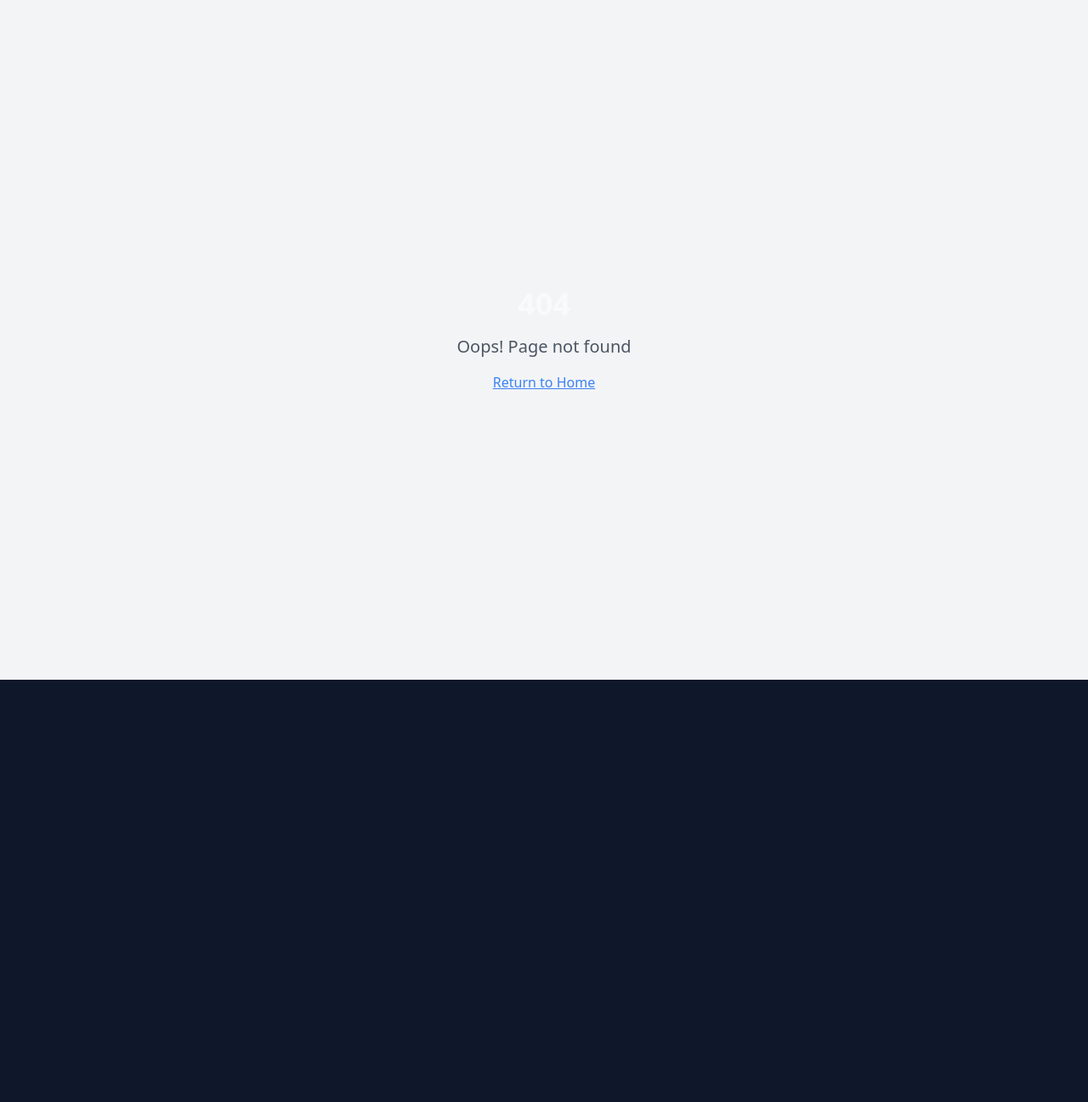
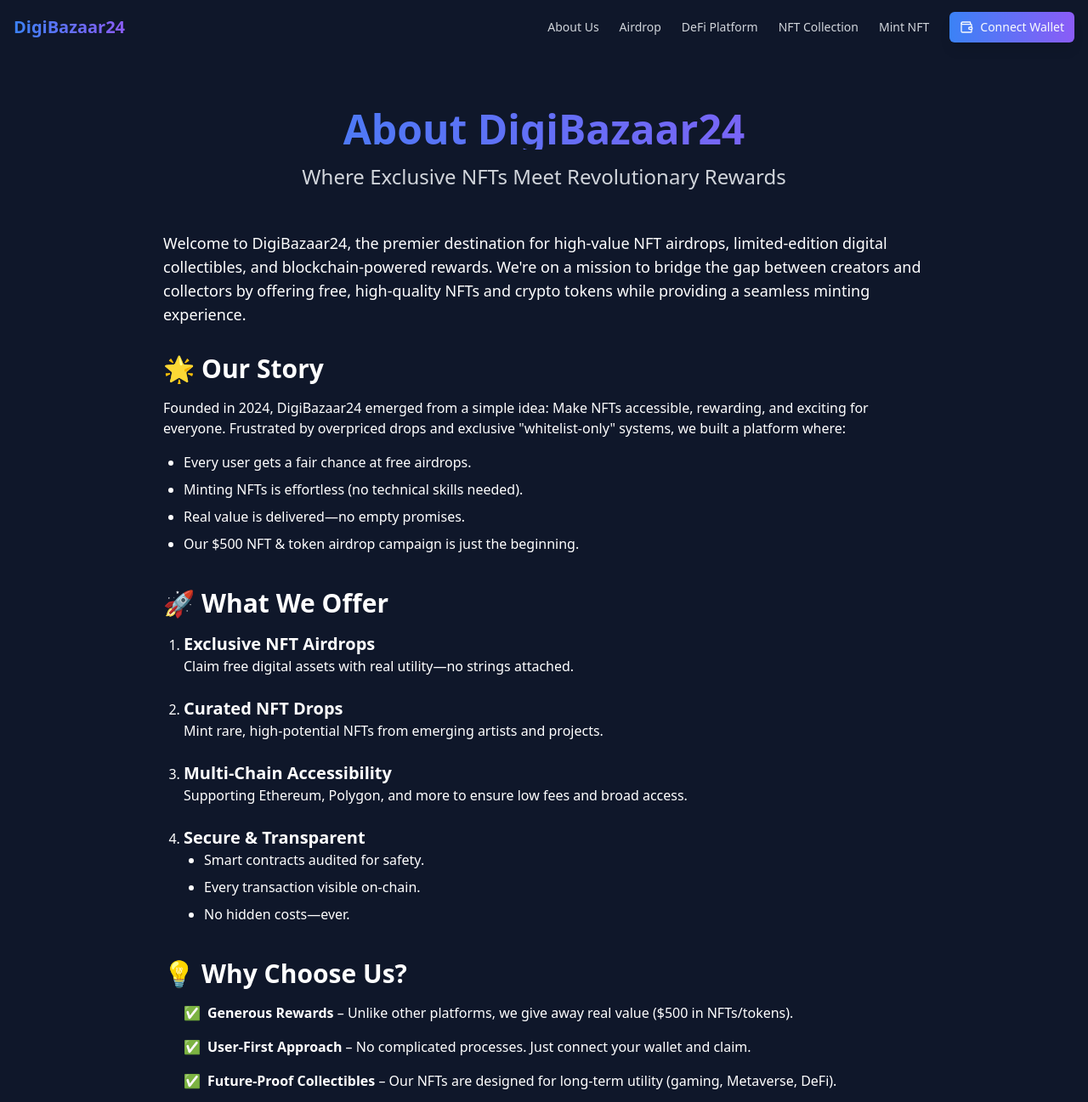
Before and after one commit to asaad111-tech/digibazaar24-airdrop-hub, a React (Vite) app: page /about in a window 1280 px wide. Before the commit this address had no page. Shown: the top 1297 px of the page at 85% size. Before the commit the page ends 800 px from the top, so only its background shows below. Built offline with nearby package versions, Linux system fonts and the light colour scheme.

Commit message:
Add About Us page
Implement the About Us page with content and navigation link.

```diff
--- a/src/App.tsx
+++ b/src/App.tsx
@@ -8,6 +8,7 @@ import Index from "./pages/Index";
 import NotFound from "./pages/NotFound";
 import NftCollection from "./pages/NftCollection";
 import NftMint from "./pages/NftMint";
+import AboutUs from "./pages/AboutUs";
 import WalletConnectionProvider from "./components/WalletConnectionProvider";
 
 const queryClient = new QueryClient();
@@ -23,6 +24,7 @@ const App = () => (
             <Route path="/" element={<Index />} />
             <Route path="/collection" element={<NftCollection />} />
             <Route path="/mint" element={<NftMint />} />
+            <Route path="/about" element={<AboutUs />} />
             {/* ADD ALL CUSTOM ROUTES ABOVE THE CATCH-ALL "*" ROUTE */}
             <Route path="*" element={<NotFound />} />
           </Routes>
--- a/src/components/Navbar.tsx
+++ b/src/components/Navbar.tsx
@@ -30,6 +30,7 @@ const Navbar = () => {
           </div>
 
           <nav className="hidden md:flex items-center space-x-6">
+            <RouterLink to="/about" className="text-sm font-medium text-gray-300 hover:text-white transition-colors">About Us</RouterLink>
             <RouterLink to="/#airdrop" className="text-sm font-medium text-gray-300 hover:text-white transition-colors">Airdrop</RouterLink>
             <RouterLink to="/#defi" className="text-sm font-medium text-gray-300 hover:text-white transition-colors">DeFi Platform</RouterLink>
             <RouterLink to="/collection" className="text-sm font-medium text-gray-300 hover:text-white transition-colors">NFT Collection</RouterLink>
@@ -58,6 +59,13 @@ const Navbar = () => {
       {isMenuOpen && (
         <div className="md:hidden">
           <div className="px-2 pt-2 pb-3 space-y-1 bg-crypto-darker/95 backdrop-blur-lg">
+            <RouterLink
+              to="/about"
+              className="block px-3 py-2 rounded-md text-base font-medium text-gray-300 hover:text-white hover:bg-muted/50"
+              onClick={() => setIsMenuOpen(false)}
+            >
+              About Us
+            </RouterLink>
             <RouterLink
               to="/#airdrop"
               className="block px-3 py-2 rounded-md text-base font-medium text-gray-300 hover:text-white hover:bg-muted/50"
--- /dev/null
+++ b/src/pages/AboutUs.tsx
@@ -0,0 +1,128 @@
+
+import React from 'react';
+import Navbar from '@/components/Navbar';
+import Footer from '@/components/Footer';
+import { Button } from '@/components/ui/button';
+import { Wallet } from 'lucide-react';
+import { useWallet } from '@/components/WalletConnectionProvider';
+
+const AboutUs = () => {
+  const { isConnected, connectWallet } = useWallet();
+
+  return (
+    <div className="min-h-screen bg-crypto-dark text-white">
+      <Navbar />
+
+      <main className="container mx-auto px-4 py-16 mt-16">
+        <div className="max-w-4xl mx-auto">
+          <div className="mb-12 text-center">
+            <h1 className="text-4xl md:text-5xl font-bold mb-4 crypto-gradient-text">About DigiBazaar24</h1>
+            <p className="text-xl md:text-2xl text-gray-300">Where Exclusive NFTs Meet Revolutionary Rewards</p>
+          </div>
+
+          <div className="prose prose-lg prose-invert max-w-none">
+            <p className="mb-8 text-lg">
+              Welcome to DigiBazaar24, the premier destination for high-value NFT airdrops,
+              limited-edition digital collectibles, and blockchain-powered rewards. We're on a
+              mission to bridge the gap between creators and collectors by offering free,
+              high-quality NFTs and crypto tokens while providing a seamless minting experience.
+            </p>
+
+            <section className="mb-10">
+              <h2 className="text-2xl md:text-3xl font-bold mb-4 flex items-center">
+                <span className="mr-2">🌟</span> Our Story
+              </h2>
+              <p className="mb-4">
+                Founded in 2024, DigiBazaar24 emerged from a simple idea: Make NFTs accessible,
+                rewarding, and exciting for everyone. Frustrated by overpriced drops and exclusive
+                "whitelist-only" systems, we built a platform where:
+              </p>
+              <ul className="list-disc pl-6 mb-4 space-y-2">
+                <li>Every user gets a fair chance at free airdrops.</li>
+                <li>Minting NFTs is effortless (no technical skills needed).</li>
+                <li>Real value is delivered—no empty promises.</li>
+                <li>Our $500 NFT & token airdrop campaign is just the beginning.</li>
+              </ul>
+            </section>
+
+            <section className="mb-10">
+              <h2 className="text-2xl md:text-3xl font-bold mb-4 flex items-center">
+                <span className="mr-2">🚀</span> What We Offer
+              </h2>
+              <ol className="list-decimal pl-6 mb-4 space-y-6">
+                <li>
+                  <h3 className="text-xl font-semibold">Exclusive NFT Airdrops</h3>
+                  <p>Claim free digital assets with real utility—no strings attached.</p>
+                </li>
+                <li>
+                  <h3 className="text-xl font-semibold">Curated NFT Drops</h3>
+                  <p>Mint rare, high-potential NFTs from emerging artists and projects.</p>
+                </li>
+                <li>
+                  <h3 className="text-xl font-semibold">Multi-Chain Accessibility</h3>
+                  <p>Supporting Ethereum, Polygon, and more to ensure low fees and broad access.</p>
+                </li>
+                <li>
+                  <h3 className="text-xl font-semibold">Secure & Transparent</h3>
+                  <ul className="list-disc pl-6 space-y-2">
+                    <li>Smart contracts audited for safety.</li>
+                    <li>Every transaction visible on-chain.</li>
+                    <li>No hidden costs—ever.</li>
+                  </ul>
+                </li>
+              </ol>
+            </section>
+
+            <section className="mb-10">
+              <h2 className="text-2xl md:text-3xl font-bold mb-4 flex items-center">
+                <span className="mr-2">💡</span> Why Choose Us?
+              </h2>
+              <ul className="pl-6 mb-4 space-y-4">
+                <li className="flex">
+                  <span className="mr-2 text-crypto-accent">✅</span>
+                  <span><strong>Generous Rewards</strong> – Unlike other platforms, we give away real value ($500 in NFTs/tokens).</span>
+                </li>
+                <li className="flex">
+                  <span className="mr-2 text-crypto-accent">✅</span>
+                  <span><strong>User-First Approach</strong> – No complicated processes. Just connect your wallet and claim.</span>
+                </li>
+                <li className="flex">
+                  <span className="mr-2 text-crypto-accent">✅</span>
+                  <span><strong>Future-Proof Collectibles</strong> – Our NFTs are designed for long-term utility (gaming, Metaverse, DeFi).</span>
+                </li>
+              </ul>
+            </section>
+
+            <section className="mb-10">
+              <h2 className="text-2xl md:text-3xl font-bold mb-4 flex items-center">
+                <span className="mr-2">🔮</span> The Future of DigiBazaar24
+              </h2>
+              <p className="mb-4">We're expanding into:</p>
+              <ul className="list-disc pl-6 mb-4 space-y-2">
+                <li>NFT staking & passive rewards</li>
+                <li>A metaverse marketplace</li>
+                <li>Exclusive DAO perks for holders</li>
+              </ul>
+              <p>Join us in reshaping digital ownership—one NFT at a time.</p>
+            </section>
+
+            <div className="text-center mt-12 mb-8">
+              <h3 className="text-2xl font-bold mb-6">Ready to claim your free airdrop?</h3>
+              <Button
+                onClick={!isConnected ? connectWallet : undefined}
+                className="crypto-button text-lg py-6 px-8"
+              >
+                <Wallet className="mr-2" size={20} />
+                Connect Wallet Now
+              </Button>
+            </div>
+          </div>
+        </div>
+      </main>
+
+      <Footer />
+    </div>
+  );
+};
+
+export default AboutUs;
```
